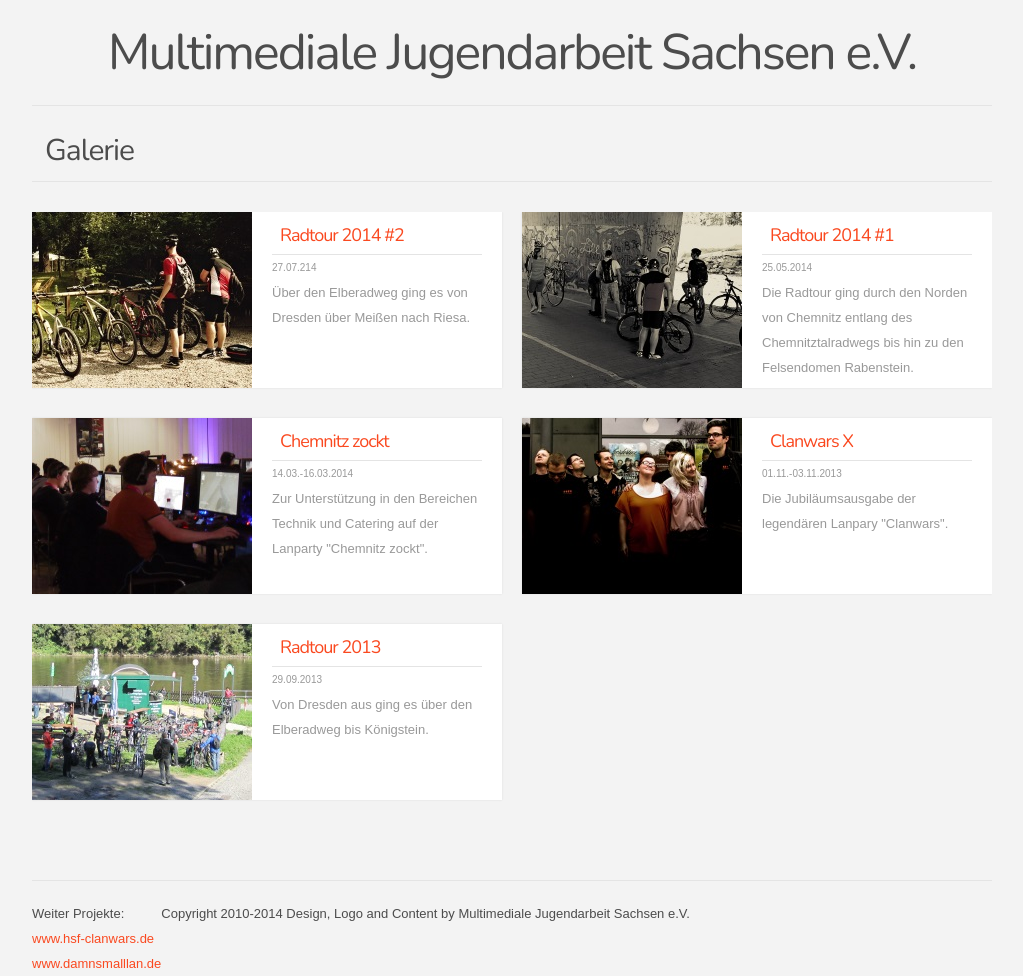
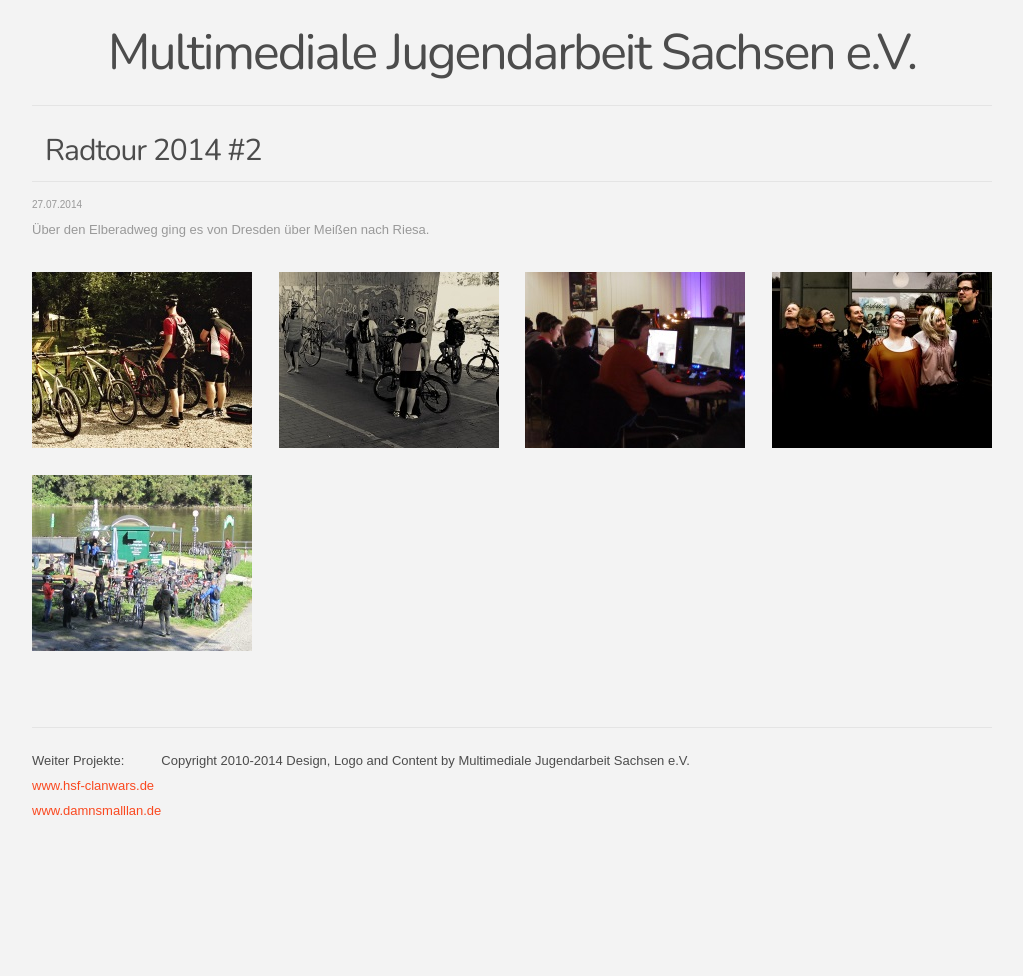
Before and after one commit to Multimediajugend/Website, a PHP site: page /Website/Galerie/Untergalerie/Radtour_2014_2 in a window 1280 px wide. Shown: the part 169-1145 px from the top of the page, without its empty margins (128-1151 px from the left). After the commit the page ends 984 px from the top, so only its background shows below. Run offline with PHP 8.4, Linux system fonts and the light colour scheme; some libraries are stand-ins or nearby versions.

Commit message:
added subgallery, ready for merge

```diff
--- /dev/null
+++ b/ToDo.txt
@@ -0,0 +1,2 @@
+Start:
+- mehre Bilder pro Kategorie faden lassen
--- a/application/controller/galerie.php
+++ b/application/controller/galerie.php
@@ -27,6 +27,7 @@ class Galerie extends Controller
         //$stats_model = $this->loadModel('StatsModel');
         //$amount_of_songs = $stats_model->getAmountOfSongs();
 
+        $title = 'Galeire';
 		$active = 'gallery';
 
         // load views. within the views we can echo out $songs and $amount_of_songs easily
@@ -34,4 +35,18 @@ class Galerie extends Controller
         require 'application/views/galerie/index.php';
         require 'application/views/_templates/footer.php';
     }
+
+    public function untergalerie($galleryName)
+    {
+        if(isset($galleryName))
+            $title = $galleryName;
+        else
+            $title = 'Galerie';
+
+        $active = 'gallery';
+
+        require 'application/views/_templates/header.php';
+        require 'application/views/galerie/untergalerie.php';
+        require 'application/views/_templates/footer.php';
+    }
 }
--- a/application/controller/mitglieder.php
+++ b/application/controller/mitglieder.php
@@ -27,7 +27,8 @@ class Mitglieder extends Controller
         //$stats_model = $this->loadModel('StatsModel');
         //$amount_of_songs = $stats_model->getAmountOfSongs();
 
-		$active='member';
+        $title = 'Mitglieder';
+		$active = 'member';
 
         // load views. within the views we can echo out $songs and $amount_of_songs easily
         require 'application/views/_templates/header.php';
--- a/application/controller/start.php
+++ b/application/controller/start.php
@@ -32,12 +32,12 @@ class Start extends Controller
         require 'application/views/_templates/footer.php';
 	}
 
-	public function lanparty()
+	public function technik()
 	{
         // load views. within the views we can echo out $songs and $amount_of_songs easily
-		$title = 'Lanparty';
+		$title = 'Technik';
         require 'application/views/_templates/header.php';
-        require 'application/views/start/lanparty.php';
+        require 'application/views/start/technik.php';
         require 'application/views/_templates/footer.php';
 	}
 
--- a/application/views/galerie/index.php
+++ b/application/views/galerie/index.php
@@ -2,7 +2,7 @@
 	<div class="pageTitle">Galerie</div>
 	<div class="galleryWrapper">
 		<div class="galleryGrid left">
-			<a href="subGallery.html">
+			<a href="<?php echo URL; ?>Galerie/Untergalerie/Radtour_2014_2">
 				<div class="gallerySingle">
 					<div class="galleryImage">
 						<img src="<?php echo URL; ?>public/img/gallery/preview1.jpg" /></div>
@@ -13,7 +13,7 @@
 					</div>
 				</div>
 			</a>
-			 <a href="subGallery.html">
+			 <a href="<?php echo URL; ?>Galerie/Untergalerie/Chemnitz_zockt">
 				<div class="gallerySingle">
 					<div class="galleryImage">
 						<img src="<?php echo URL; ?>public/img/gallery/preview3.jpg" /></div>
@@ -24,7 +24,7 @@
 					</div>
 				</div>
 			</a>
-			<a href="subGallery.html">
+			<a href="<?php echo URL; ?>Galerie/Untergalerie/Radtour_2013">
 				<div class="gallerySingle">
 					<div class="galleryImage">
 						<img src="<?php echo URL; ?>public/img/gallery/preview5.jpg" /></div>
@@ -37,7 +37,7 @@
 			</a>
 		</div>
 		<div class="galleryGrid right">
-			<a href="subGallery.html">
+			<a href="<?php echo URL; ?>Galerie/Untergalerie/Radtour_2014_1">
 				<div class="gallerySingle">
 					<div class="galleryImage">
 						<img src="<?php echo URL; ?>public/img/gallery/preview2.jpg" /></div>
@@ -48,7 +48,7 @@
 					</div>
 				</div>
 			</a>
-			<a href="subGallery.html">
+			<a href="<?php echo URL; ?>Galerie/Untergalerie/Clanwars_X">
 				<div class="gallerySingle">
 					<div class="galleryImage">
 						<img src="<?php echo URL; ?>public/img/gallery/preview4.jpg" /></div>
--- /dev/null
+++ b/application/views/galerie/untergalerie.php
@@ -0,0 +1,22 @@
+<div id="gallery">
+            <div class="pageTitle">Radtour 2014 #2</div>
+            <div class="galleryDate">27.07.2014</div>
+            <div class="galleryDescription">Über den Elberadweg ging es von Dresden über Meißen nach Riesa.</div>
+            <div class="galleryWrapper">
+                <div class="subGalleryImage">
+                    <img src="<?php echo URL; ?>public/img/gallery/preview1.jpg" />
+                </div>
+                <div class="subGalleryImage">
+                    <img src="<?php echo URL; ?>public/img/gallery/preview2.jpg" />
+                </div>
+                <div class="subGalleryImage">
+                    <img src="<?php echo URL; ?>public/img/gallery/preview3.jpg" />
+                </div>
+                <div class="subGalleryImage right">
+                    <img src="<?php echo URL; ?>public/img/gallery/preview4.jpg" />
+                </div>
+                <div class="subGalleryImage">
+                    <img src="<?php echo URL; ?>public/img/gallery/preview5.jpg" />
+                </div>
+            </div>
+        </div>
--- a/application/views/start/index.php
+++ b/application/views/start/index.php
@@ -8,11 +8,11 @@
 			</div>
 		</div>
 	</a>
-	<a href="<?php echo URL; ?>Start/Lanparty">
+	<a href="<?php echo URL; ?>Start/Technik">
 		<div class="bigPicture">
 			<img src="<?php echo URL; ?>public/img/start/bigPicture2.jpg" />
 			<div class="bigPicturePadding">
-				<div class="bigPictureTitle color-2">Lanparty</div>
+				<div class="bigPictureTitle color-2">Technik</div>
 				<div class="bigPictureDescription">Hier ein ganz kurzer Teaser auf die Kategorie.</div>
 			</div>
 		</div>
--- a/application/views/start/lanparty.php
+++ b/application/views/start/technik.php
@@ -1,4 +1,4 @@
 <div id="news">
-	<div class="pageTitle">Lanparty</div>
+	<div class="pageTitle">Technik</div>
 	Lorem ipsum dolor sit amet, consetetur sadipscing elitr, sed diam nonumy eirmod tempor invidunt ut labore et dolore magna aliquyam erat, sed diam voluptua. At vero eos et accusam et justo duo dolores et ea rebum. Stet clita kasd gubergren, no sea takimata sanctus est Lorem ipsum dolor sit amet. Lorem ipsum dolor sit amet, consetetur sadipscing elitr, sed diam nonumy eirmod tempor invidunt ut labore et dolore magna aliquyam erat, sed diam voluptua. At vero eos et accusam et justo duo dolores et ea rebum. Stet clita kasd gubergren, no sea takimata sanctus est Lorem ipsum dolor sit amet.
 </div>
--- a/public/css/style.css
+++ b/public/css/style.css
@@ -282,7 +282,7 @@
 	margin-right: 20px;
 }
 
-.right {
+div.right {
 	margin-right: 0;
 }
 
@@ -323,3 +323,12 @@
 .galleryDate {
 	font-size: 10px;
 }
+
+.subGalleryImage {
+    float: left;
+    width: 220px;
+    height: 176px;
+    margin-bottom: 26.66px;
+    margin-right: 26.66px;
+    cursor: pointer;
+}
```
Also changed, not shown: public/img/start/bigPicture1.jpg, public/img/start/bigPicture2.jpg, public/img/start/bigPicture3.jpg, public/img/start/bigPicture4.jpg.
